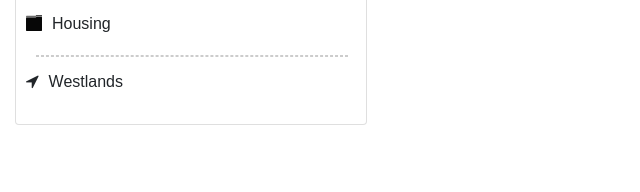
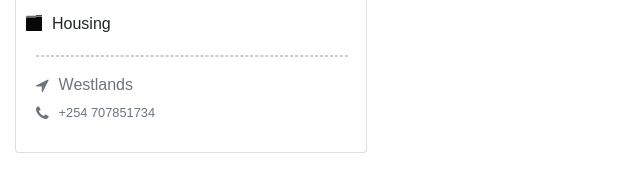
Before and after one commit to jadielmwangi/interiorsHub, a plain HTML site: page index.html in a window 1280 px wide. Shown: the part 306-498 px from the top of the page, without its empty margins (0-640 px from the left). Drawn offline with Linux system fonts and the light colour scheme; a web font is replaced by a local one.

Commit message:
Align icons correctly

```diff
--- a/index.html
+++ b/index.html
@@ -27,10 +27,15 @@
                <p  style="float:left; margin-top:-3px; margin-left:10px;margin-bottom:10px" >Housing</p>
                <br>
                <hr style="border: 0.3px dashed #cccccc; width: 100%;left: 0">
-               <div class="card-text">
-                <i class="fa fa-location-arrow"  style="float:left;margin-left:-10px" aria-hidden="true"></i>
-                <span style="float:left; margin-top:-3px; margin-left:10px;margin-bottom:10px">Westlands</span>
-
+               <div class="card-text d-flex flex-column">
+                <div >
+                <i class="fa fa-location-arrow text-muted mt-1"  style="float:left;" aria-hidden="true"></i>
+                <span class="text-muted" style="float:left; margin-left:10px;">Westlands</span>
+                </div>
+               <div class="mt-2">
+                <i class="fa fa-phone text-muted"  style="float:left;"aria-hidden="true"></i>
+                <small class="text-muted"  style="float:left; margin-top:-2px; margin-bottom:10px;margin-left:10px;">+254 707851734</small>
+            </div>
                </div>
            </div>
         </div>
```
